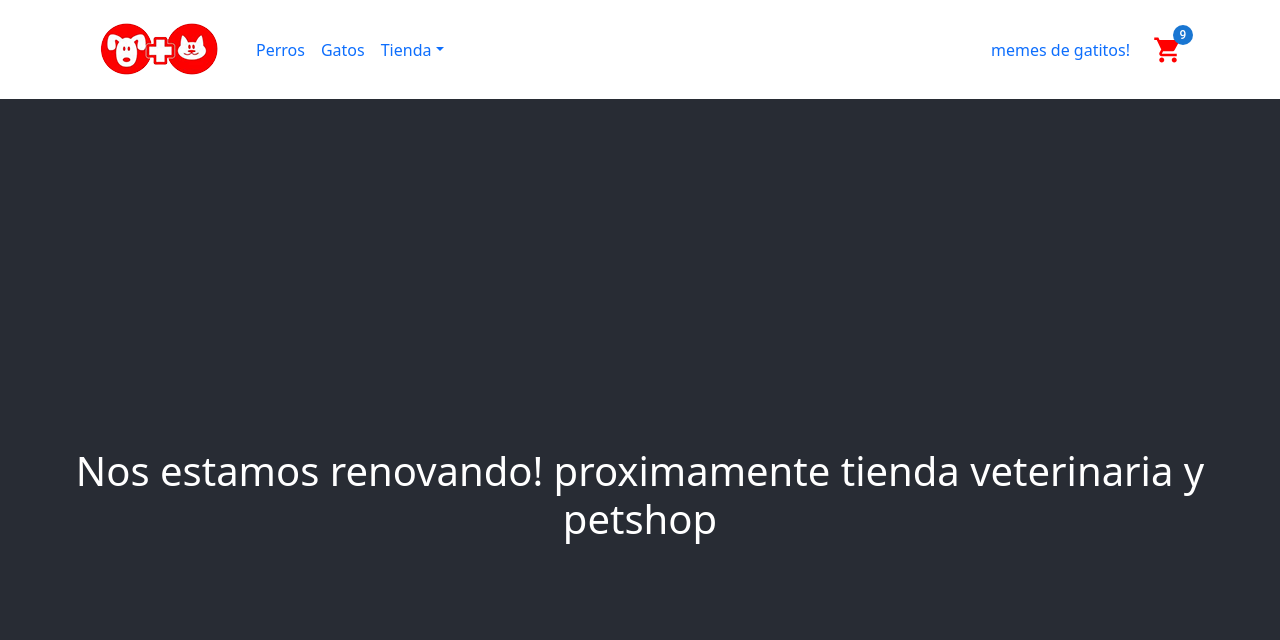
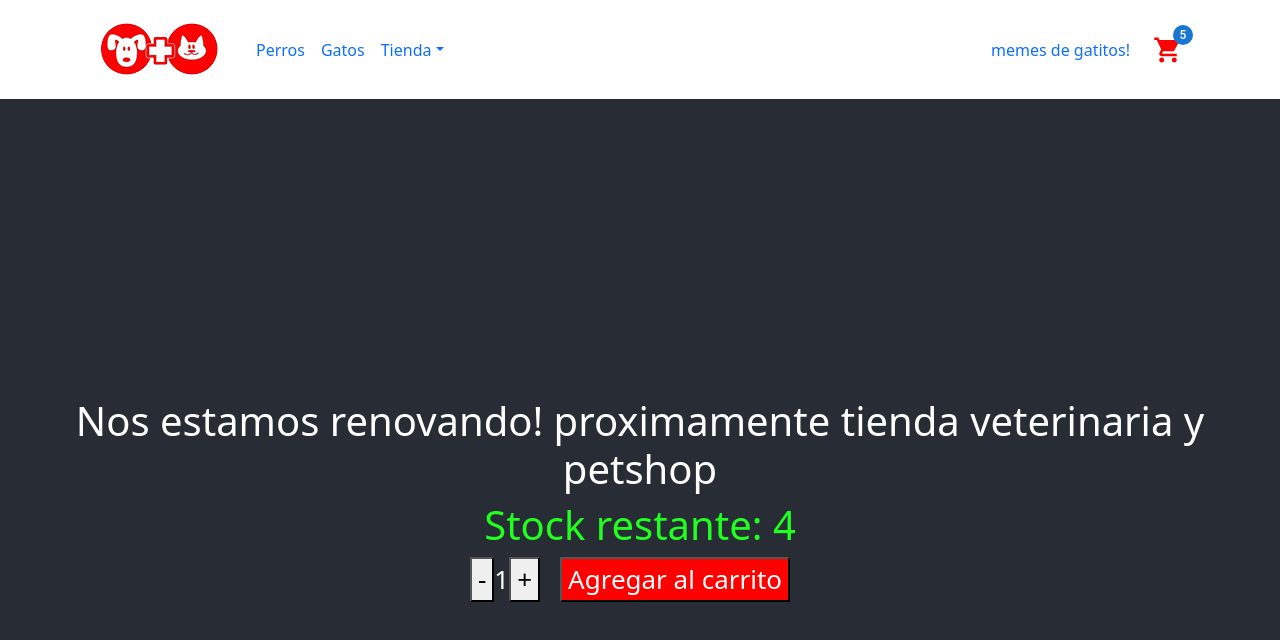
Before and after one commit to breaker19/Veterinaria-sebastian-karp, a React (Create React App) app: page / in a window 1280 px wide. Shown: the top 640 px of the page. Built offline with nearby package versions, Linux system fonts and the light colour scheme.

Commit message:
Contador

```diff
--- a/src/components/CartWidget.jsx
+++ b/src/components/CartWidget.jsx
@@ -7,7 +7,8 @@ import ShoppingCartIcon from '@mui/icons-material/ShoppingCart';
 const CartWidget =() => {
   return (
     <IconButton style={{color: 'red', width: 60}} aria-label="cart">
-      <Badge color="primary" badgeContent={9}>
+      <Badge color="primary" badgeContent={5}>
+
         <ShoppingCartIcon style={{width:30, height:30}}/>
       </Badge>
     </IconButton>
--- /dev/null
+++ b/src/components/ItemCount.jsx
@@ -0,0 +1,48 @@
+// itemCount stock button
+// imp
+import {useState} from 'react';
+
+const ItemCount = () => {
+
+    const stock= 5;
+
+    const [itemsQty, setitemsQty] = useState(1);
+
+    const limiteNegativo = () => {
+        if (itemsQty >= 1) {
+            setitemsQty(itemsQty - 1)
+
+        }
+    }
+
+    const limitestock = () => {
+        if (itemsQty <= 4) {
+            setitemsQty(itemsQty + 1)
+        }
+    }
+    const color =() => {
+        if (itemsQty <= 4) {
+            return '#20ff20'
+        } else {
+
+            return 'red'
+        }
+
+    }
+    return (
+        <div>
+            <h1  style={{color: color()}}> Stock restante: {stock - itemsQty}</h1>
+
+            <button onClick={() => limiteNegativo(itemsQty - 1)}>-</button>
+
+
+            <span>{itemsQty}</span>
+            <button onClick={() => limitestock(itemsQty + 1)}>+</button>
+            <button onClick={()=> (alert(itemsQty + " " + "productos agregados" ))} style={{color: '#fff', background: 'red', margin: '0 20px'}}>Agregar al carrito</button>
+
+
+        </div>
+
+    )
+}
+export default ItemCount;
--- a/src/components/ItemListContainer.jsx
+++ b/src/components/ItemListContainer.jsx
@@ -1,9 +1,15 @@
-// prop greeting
+import ItemCount from "./ItemCount";
+
 const ItemListContainer = ({greeting}) => {
   return (
+    <>
     <div>
       <h1>{greeting}</h1>
     </div>
+      <ItemCount />
+
+      </>
   );
+
 }
 export default ItemListContainer;
--- a/src/index.js
+++ b/src/index.js
@@ -2,7 +2,7 @@ import React from 'react';
 import ReactDOM from 'react-dom';
 import './index.css';
 import App from './App';
-import reportWebVitals from './reportWebVitals';
+
 
 ReactDOM.render(
   <React.StrictMode>
@@ -10,8 +10,3 @@ ReactDOM.render(
   </React.StrictMode>,
   document.getElementById('root')
 );
-
-// If you want to start measuring performance in your app, pass a function
-// to log results (for example: reportWebVitals(console.log))
-// or send to an analytics endpoint. Learn more: https://bit.ly/CRA-vitals
-reportWebVitals();
--- a/src/reportWebVitals.js
+++ /dev/null
@@ -1,13 +0,0 @@
-const reportWebVitals = onPerfEntry => {
-  if (onPerfEntry && onPerfEntry instanceof Function) {
-    import('web-vitals').then(({ getCLS, getFID, getFCP, getLCP, getTTFB }) => {
-      getCLS(onPerfEntry);
-      getFID(onPerfEntry);
-      getFCP(onPerfEntry);
-      getLCP(onPerfEntry);
-      getTTFB(onPerfEntry);
-    });
-  }
-};
-
-export default reportWebVitals;
```
Also changed, not shown: src/App.js (+9 -2 lines), src/components/NavBar.jsx (+12 -7 lines), src/setupTests.js (deleted, +0 -5 lines), 1 other file (tests, documents, lock files or other folders).
